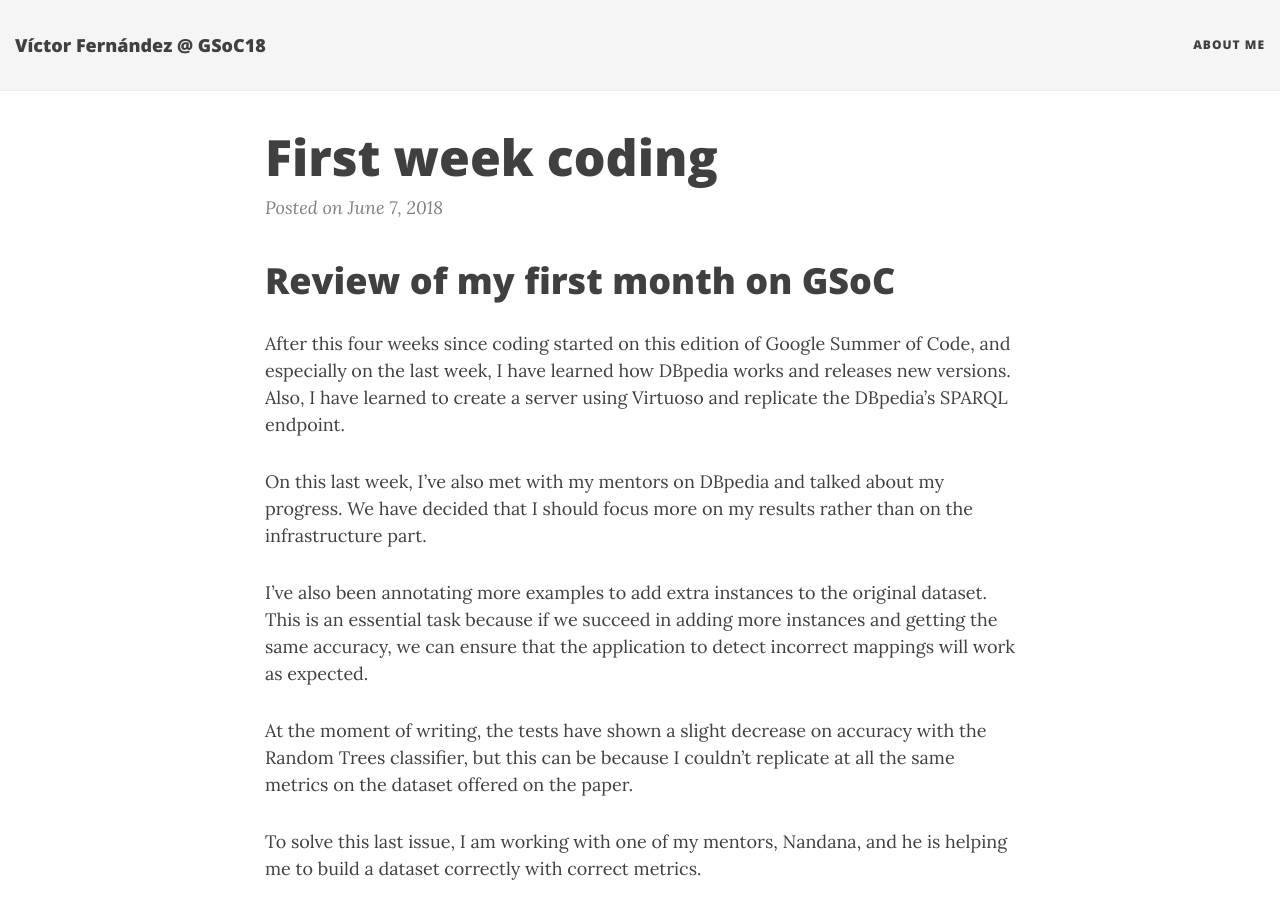
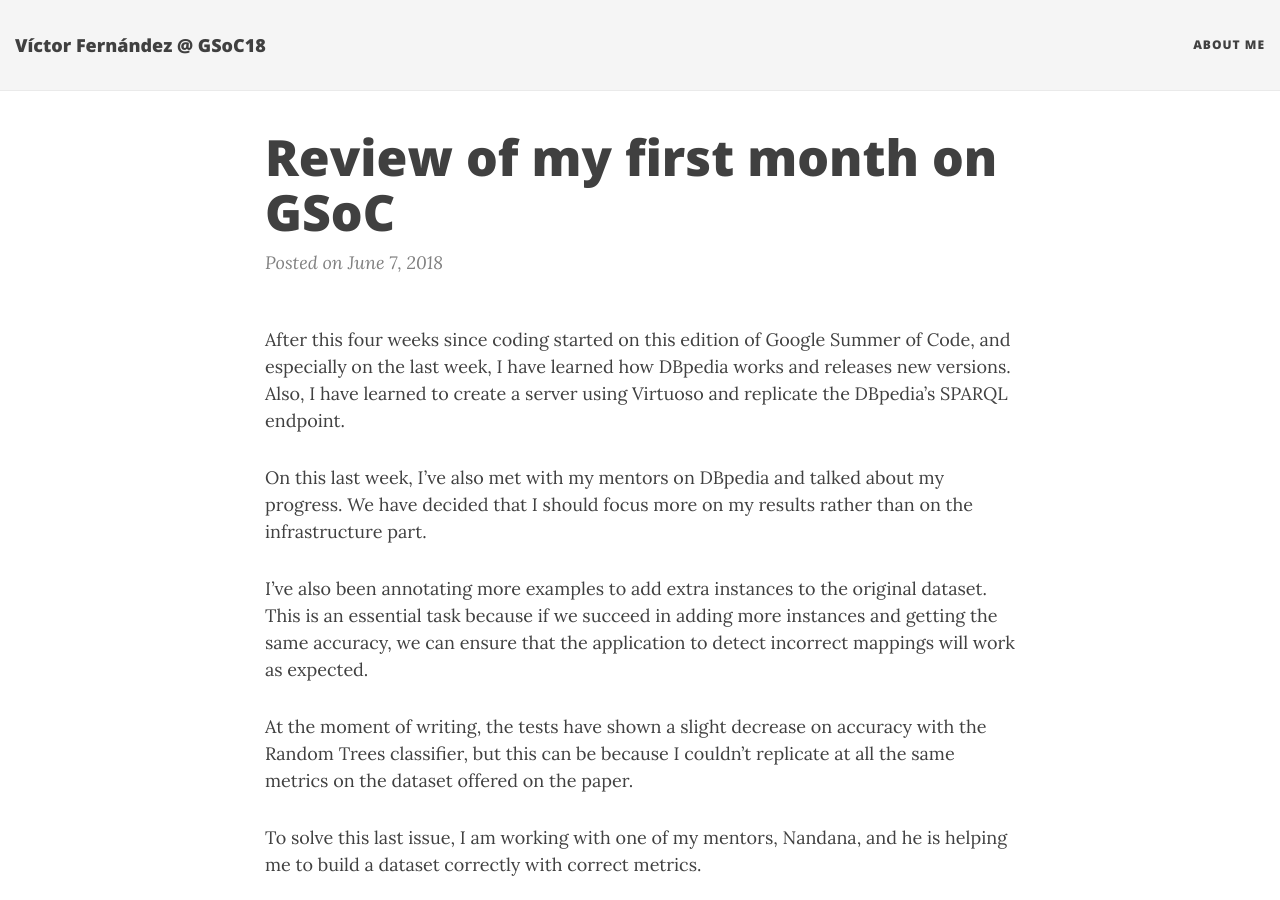
Before and after one commit to vfrico/dbpedia-gsoc-18, a Jekyll site: the page built from _posts/2018-06-08-review-of-first-month.markdown, in a window 1280 px wide and 900 px high. Built offline with Jekyll 4.4.1, drawn with Linux system fonts in a browser that asks for light colours; nearby versions of some CDN libraries; comment, search, counter and statistics services are not loaded.

Commit message:
Change post title

```diff
--- a/_posts/2018-06-08-review-of-first-month.markdown
+++ b/_posts/2018-06-08-review-of-first-month.markdown
@@ -1,10 +1,9 @@
 ---
 layout: post
 published: true
-title: First week coding
+title: Review of my first month on GSoC
 date: '2018-06-07'
 ---
-# Review of my first month on GSoC
 
 After this four weeks since coding started on this edition of Google Summer of Code, and especially on the last week, I have learned how DBpedia works and releases new versions. Also, I have learned to create a server using Virtuoso and replicate the DBpedia's SPARQL endpoint.
 
```
